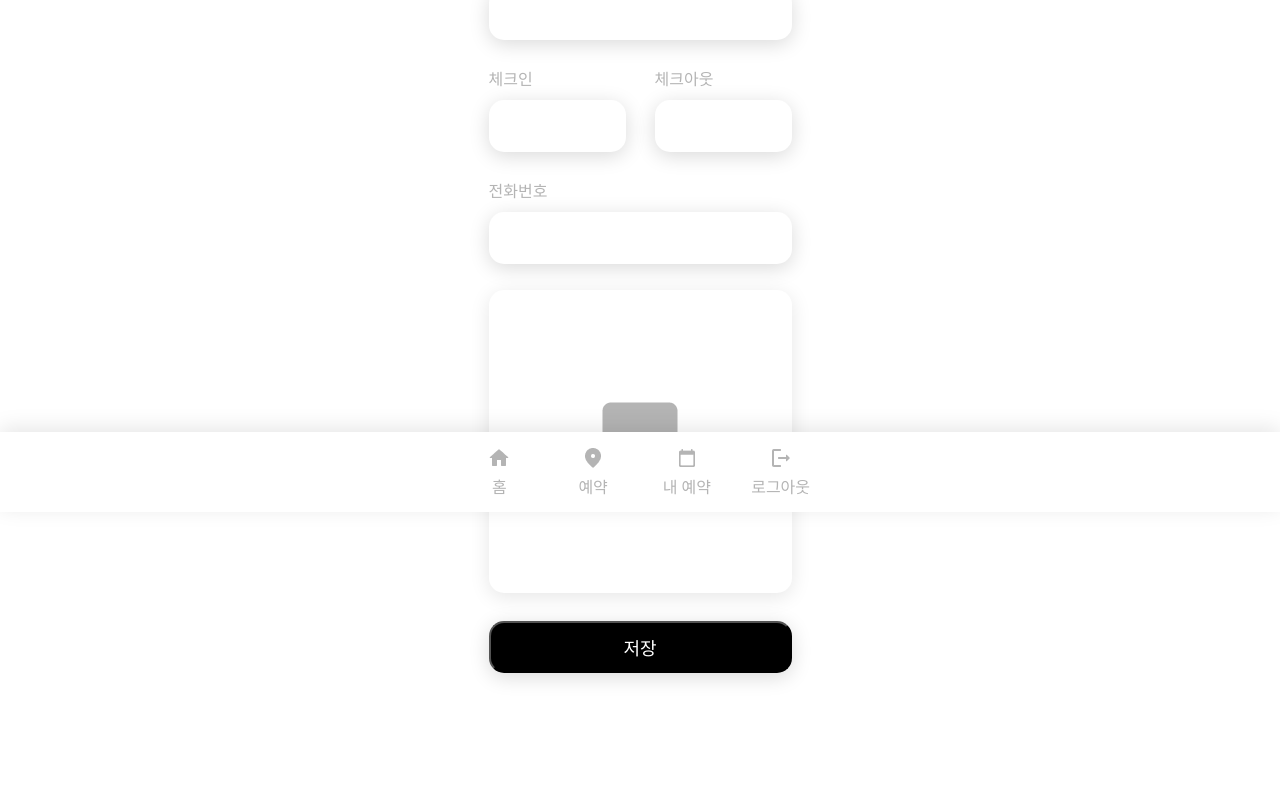
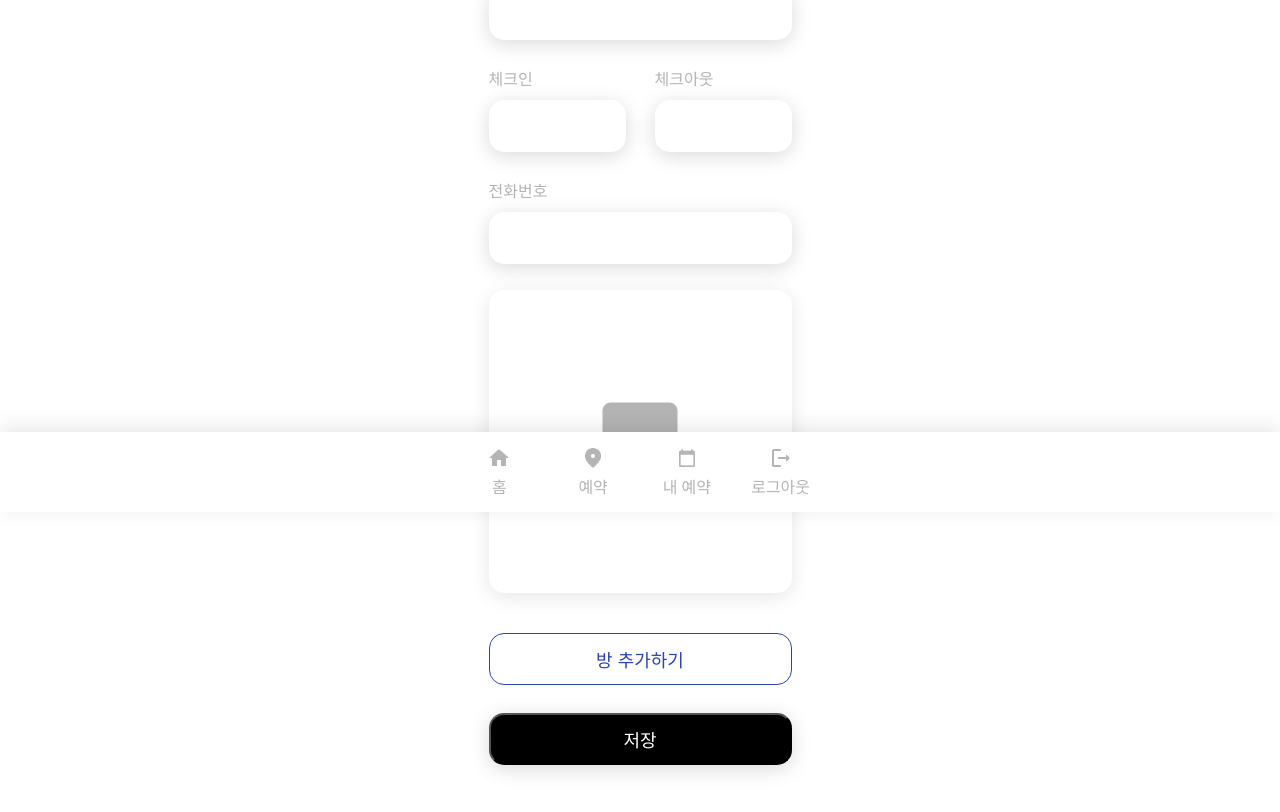
Before and after one commit to CheckQ-remaster/CheckQ-WEB, a React (Create React App) app: page /myhotel in a window 1280 px wide. Shown: the part 288-1100 px from the top of the page. Before the commit the page ends 1057 px from the top, so only its background shows below. Built offline with nearby package versions, Linux system fonts and the light colour scheme.

Commit message:
add: 방 추가

```diff
--- a/src/components/Authentication/myHotel/MyHotel.tsx
+++ b/src/components/Authentication/myHotel/MyHotel.tsx
@@ -9,29 +9,37 @@ import {
 } from "./MyHotel.style";
 
 import UploadImage from "assets/image/MyHotel/uploadImage.png";
+import AddRoom from "./addRoom/AddRoom";
 
 
 interface Inputs {
   hotel_name: string,
   address: string,
+  checkIn: string,
+  checkOut: string,
   phone_number: number,
-  image: string
+  hotel_image: string,
+
+  room_name: string,
+  price: number,
+  people_number: number,
+  room_image: string
 }
 
 const MyHotel = () => {
   const [imgPreview, setImgPreview] = useState("");
 
   const { register, handleSubmit, watch, formState: { errors } } = useForm<Inputs>();
-  const image = watch("image");
+  const hotel_image = watch("hotel_image");
 
   const onSubmit: SubmitHandler<Inputs> = (data) => console.log(data);
 
   useEffect(() => {
-    if (image && image.length > 0) {
-      const file = image[0];
+    if (hotel_image && hotel_image.length > 0) {
+      const file: any = hotel_image[0];
       setImgPreview(URL.createObjectURL(file));
     }
-  }, [image]);
+  }, [hotel_image]);
 
   return (
     <Container>
@@ -57,16 +65,14 @@ const MyHotel = () => {
             <label>체크인</label>
             <input
               type="text"
-              {...register('hotel_name', {
-                required: true
+              {...register('checkIn', {
               })} />
           </SInputWrapper>
           <SInputWrapper>
             <label>체크아웃</label>
             <input
               type="text"
-              {...register('hotel_name', {
-                required: true
+              {...register('checkOut', {
               })} />
           </SInputWrapper>
         </SmallBox>
@@ -85,10 +91,11 @@ const MyHotel = () => {
           <input
             id="file_input"
             type="file"
-            {...register('image', {
+            {...register('hotel_image', {
               required: true
             })} />
         </ImgInputWrap>
+        <AddRoom register={register} watch={watch}/>
         <Btn type="submit">저장</Btn>
       </form>
     </Container>
--- /dev/null
+++ b/src/components/Authentication/myHotel/addRoom/AddRoom.style.ts
@@ -0,0 +1,25 @@
+import styled from "styled-components";
+
+export const Container = styled.div`
+  display: flex;
+  flex-direction: column;
+
+  justify-content: center;
+  align-items: center;
+
+  button {
+    cursor: pointer;
+
+    width: 303px;
+    height: 52px;
+
+    margin-top: 40px;
+
+    background-color: #FFFFFF;
+    border: 1px solid #2B42BB;
+    border-radius: 15px;
+
+    color: #2B42BB;
+    font-size: 18px;
+  }
+`;
--- /dev/null
+++ b/src/components/Authentication/myHotel/addRoom/AddRoom.tsx
@@ -0,0 +1,72 @@
+import React, { useState, useEffect } from "react";
+import { Container } from "./AddRoom.style";
+import { InputWrapper } from "styles/them.style";
+import { ImgInputWrap } from "../MyHotel.style";
+
+import UploadImage from "assets/image/MyHotel/uploadImage.png";
+
+const AddRoom = ({register, watch}: any) => {
+  const [imgPreview, setImgPreview] = useState("");
+  const [addRoom, setAddRoom] = useState(0);
+
+  const room_image = watch("room_image");
+
+  const RoomHandler = () => {
+    setAddRoom(prev => prev + 1)
+  };
+
+  useEffect(() => {
+    if (room_image && room_image.length > 0) {
+      const file: any = room_image[0];
+      setImgPreview(URL.createObjectURL(file));
+    }
+
+  }, [room_image]);
+
+  return (
+    <Container>
+      {addRoom > 0 && (
+        <div>
+          <InputWrapper>
+            <label>방 이름</label>
+            <input
+              type="text"
+              {...register('room_name', {
+                required: true
+              })} />
+          </InputWrapper>
+          <InputWrapper>
+            <label>가격</label>
+            <input
+              type="text"
+              {...register('price', {
+                required: true
+              })} />
+          </InputWrapper>
+          <InputWrapper>
+            <label>인원 수</label>
+            <input
+              type="text"
+              {...register('people_number', {
+                required: true
+              })} />
+          </InputWrapper>
+          <ImgInputWrap>
+            <label htmlFor="file_input_room">
+              <img src={imgPreview || UploadImage} alt="호텔 사진"/>
+            </label>
+            <input
+              id="file_input_room"
+              type="file"
+              {...register('room_image', {
+                required: true
+              })} />
+        </ImgInputWrap>
+        </div>
+      )}
+      <button onClick={RoomHandler}>방 추가하기</button>
+    </Container>
+  );
+};
+
+export default AddRoom;
--- a/src/styles/them.style.ts
+++ b/src/styles/them.style.ts
@@ -42,6 +42,8 @@ export const ErrorMsg = styled.p`
 `;
 
 export const Btn = styled.button`
+  cursor: pointer;
+
   width: 303px;
   height: 52px;
 
```
